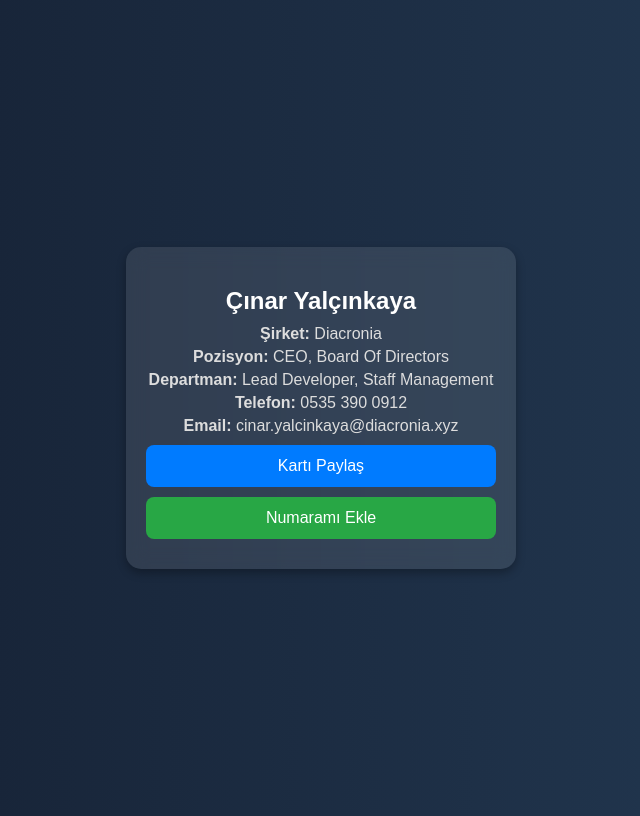
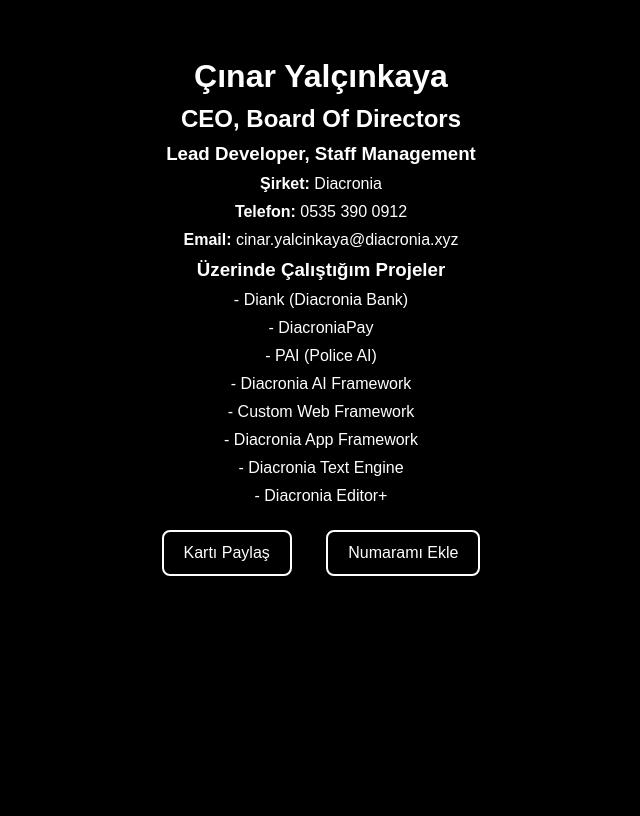
Before and after one commit to karagurimutixa/Kartvizit, a plain HTML site: page index.html in a window 1280 px wide. Shown: the whole page, without its empty margins (319-959 px from the left). Drawn offline with Linux system fonts and the light colour scheme.

Commit message:
Update index.html

```diff
--- a/index.html
+++ b/index.html
@@ -7,64 +7,50 @@
     <style>
         body {
             font-family: 'Arial', sans-serif;
-            background: linear-gradient(to right, #141e30, #243b55);
-            display: flex;
-            justify-content: center;
-            align-items: center;
-            height: 100vh;
-            color: white;
+            background: #000;
+            color: #fff;
+            padding: 40px;
+            text-align: center;
         }
-        .card {
-            background: rgba(255, 255, 255, 0.1);
-            padding: 20px;
-            border-radius: 15px;
-            box-shadow: 0 4px 10px rgba(0, 0, 0, 0.3);
-            text-align: center;
-            width: 350px;
-            backdrop-filter: blur(10px);
-        }
-        .card h2 {
-            margin-bottom: 10px;
-        }
-        .card p {
-            margin: 5px 0;
-            color: #ddd;
+        h1, h2, h3, p {
+            margin: 10px 0;
         }
         .btn {
-            display: block;
-            width: 100%;
-            margin: 10px 0;
-            padding: 12px;
-            border: none;
+            display: inline-block;
+            margin: 15px;
+            padding: 12px 20px;
+            border: 2px solid white;
             border-radius: 8px;
             cursor: pointer;
             font-size: 16px;
             transition: 0.3s;
-        }
-        .btn-share {
-            background-color: #007bff;
-            color: white;
-        }
-        .btn-add {
-            background-color: #28a745;
+            background: none;
             color: white;
         }
         .btn:hover {
-            opacity: 0.8;
+            background: white;
+            color: black;
         }
     </style>
 </head>
 <body>
-    <div class="card">
-        <h2>Çınar Yalçınkaya</h2>
-        <p><strong>Şirket:</strong> Diacronia</p>
-        <p><strong>Pozisyon:</strong> CEO, Board Of Directors</p>
-        <p><strong>Departman:</strong> Lead Developer, Staff Management</p>
-        <p><strong>Telefon:</strong> 0535 390 0912</p>
-        <p><strong>Email:</strong> cinar.yalcinkaya@diacronia.xyz</p>
-        <button class="btn btn-share" onclick="shareCard()">Kartı Paylaş</button>
-        <button class="btn btn-add" onclick="addContact()">Numaramı Ekle</button>
-    </div>
+    <h1>Çınar Yalçınkaya</h1>
+    <h2>CEO, Board Of Directors</h2>
+    <h3>Lead Developer, Staff Management</h3>
+    <p><strong>Şirket:</strong> Diacronia</p>
+    <p><strong>Telefon:</strong> 0535 390 0912</p>
+    <p><strong>Email:</strong> cinar.yalcinkaya@diacronia.xyz</p>
+    <h3>Üzerinde Çalıştığım Projeler</h3>
+    <p>- Diank (Diacronia Bank)</p>
+    <p>- DiacroniaPay</p>
+    <p>- PAI (Police AI)</p>
+    <p>- Diacronia AI Framework</p>
+    <p>- Custom Web Framework</p>
+    <p>- Diacronia App Framework</p>
+    <p>- Diacronia Text Engine</p>
+    <p>- Diacronia Editor+</p>
+    <button class="btn" onclick="shareCard()">Kartı Paylaş</button>
+    <button class="btn" onclick="addContact()">Numaramı Ekle</button>
 
     <script>
         function shareCard() {
```
